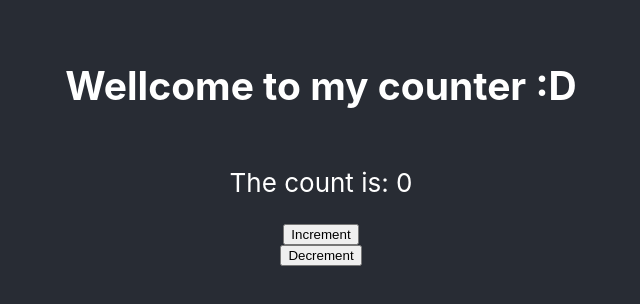
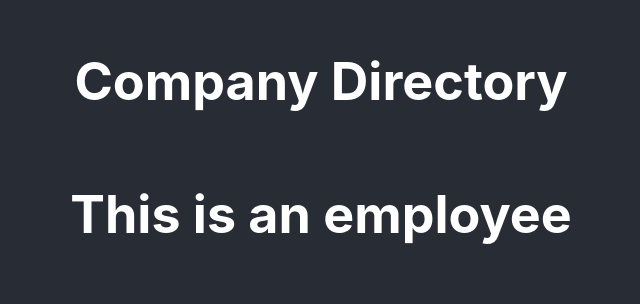
Before and after one commit to ilicc-sara/React, a React (Create React App) app in the folder react-intro/: page / in a window 1280 px wide. Shown: the part 252-556 px from the top of the page, without its empty margins (319-959 px from the left). Built offline with nearby package versions, Linux system fonts and the light colour scheme.

Commit message:
third lection

```diff
--- a/react-intro/src/App.js
+++ b/react-intro/src/App.js
@@ -1,16 +1,16 @@
 // import logo from "./logo.svg";
 // import Documentation from "./Dokumentation";
+// import Counter from "./Counter";
 import React from "react";
-import Counter from "./Counter";
 import "./App.css";
+import Employee from "./Employee";
 
 function App() {
   return (
     <div className="App">
       <header className="App-header">
-        <h2>Wellcome to my counter :D </h2>
-
-        <Counter />
+        <h1> Company Directory </h1>
+        <Employee />
       </header>
     </div>
   );
--- /dev/null
+++ b/react-intro/src/Employee.jsx
@@ -0,0 +1,7 @@
+import React from "react";
+
+const Employee = () => {
+  return <h1> This is an employee</h1>;
+};
+
+export default Employee;
```
